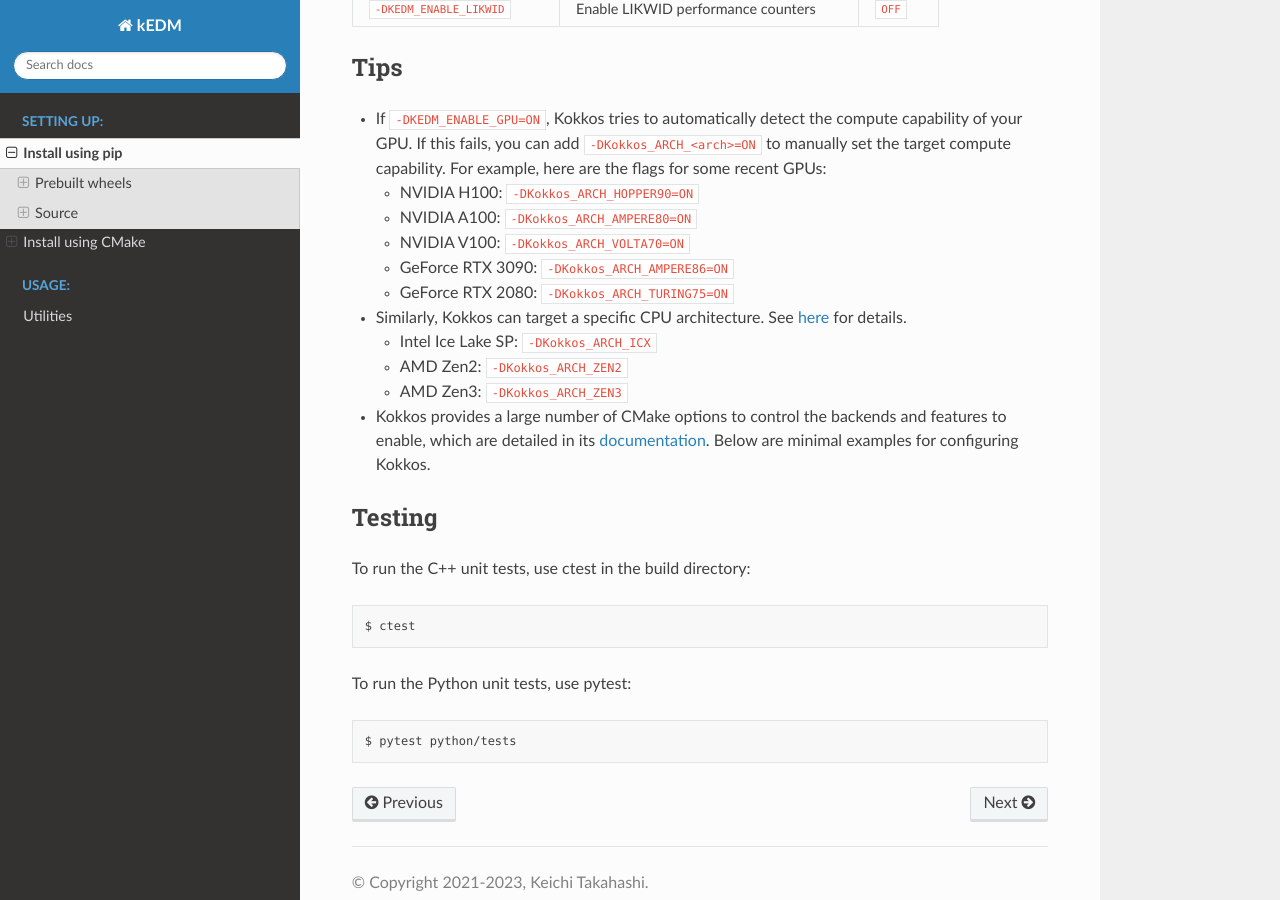
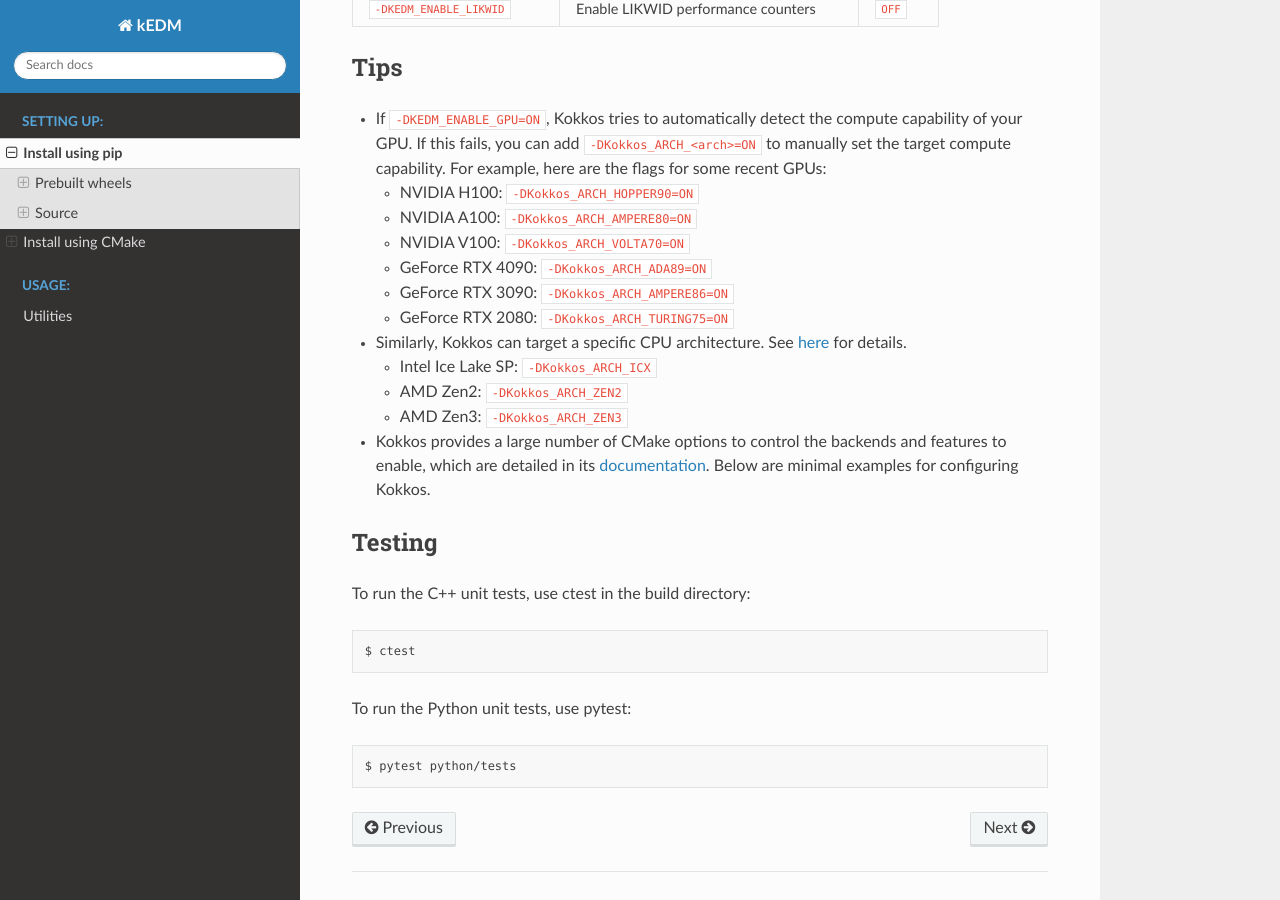
Before and after one commit to keichi/kEDM, a Sphinx documentation site: the page built from docs/setup.rst, in a window 1280 px wide and 900 px high, scrolled down 2818 px. Built offline with Sphinx 7.4.7 and the Read the Docs theme 2.0.0, drawn with Linux system fonts in a browser that asks for light colours.

Commit message:
Add CMake flag for targeting Ada gen GPUs

```diff
--- a/docs/setup.rst
+++ b/docs/setup.rst
@@ -148,6 +148,7 @@ Tips
   - NVIDIA H100: ``-DKokkos_ARCH_HOPPER90=ON``
   - NVIDIA A100: ``-DKokkos_ARCH_AMPERE80=ON``
   - NVIDIA V100: ``-DKokkos_ARCH_VOLTA70=ON``
+  - GeForce RTX 4090: ``-DKokkos_ARCH_ADA89=ON``
   - GeForce RTX 3090: ``-DKokkos_ARCH_AMPERE86=ON``
   - GeForce RTX 2080: ``-DKokkos_ARCH_TURING75=ON``
 
```
